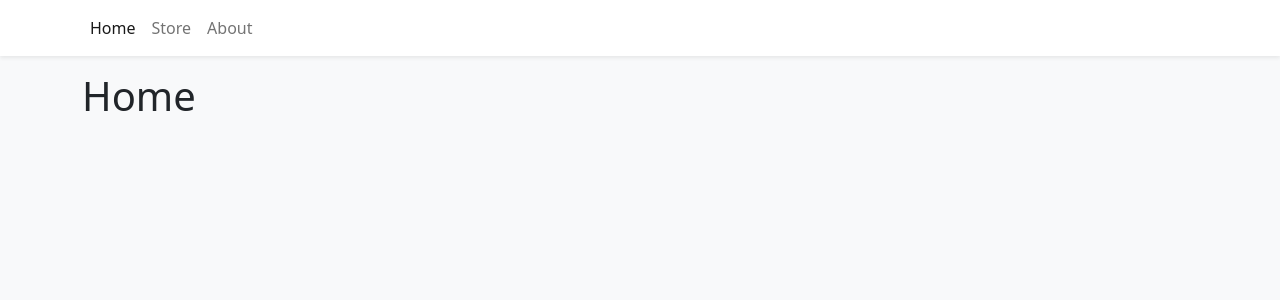
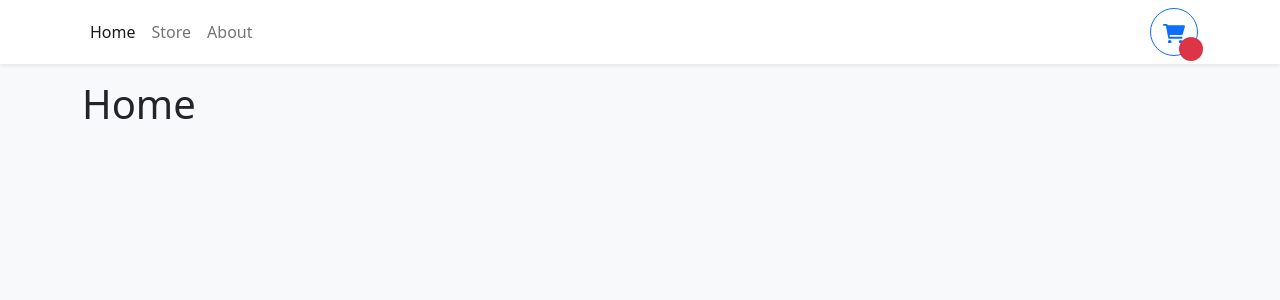
Before and after one commit to isaacflorez/shopping-cart, a React (Vite) app: page / in a window 1280 px wide. Shown: the top 300 px of the page. Built offline with nearby package versions, Linux system fonts and the light colour scheme.

Commit message:
Established nav bar Cart icon and items div

```diff
--- a/src/components/Navbar.tsx
+++ b/src/components/Navbar.tsx
@@ -1,15 +1,44 @@
-import { Container, Nav, Navbar as NavbarBs } from "react-bootstrap"
+import { Button, Container, Nav, Navbar as NavbarBs } from "react-bootstrap"
 import { NavLink } from "react-router-dom"
 
 export function Navbar(){
     return (
-    <NavbarBs className="bg-white shadow-sm mb-3">
+    <NavbarBs sticky="top" className="bg-white shadow-sm mb-3">
         <Container>
             <Nav className="me-auto">
                 <Nav.Link to="/" as={NavLink}> Home</Nav.Link>
                 <Nav.Link to="/Store" as={NavLink}> Store</Nav.Link>
                 <Nav.Link to="/About" as={NavLink}> About</Nav.Link>
             </Nav>
+            <Button
+            // onClick={openCart}
+                style={{ width: "3rem", height: "3rem", position: "relative" }}
+                variant="outline-primary"
+                className="rounded-circle"
+            >
+            <svg
+              xmlns="http://www.w3.org/2000/svg"
+              viewBox="0 0 576 512"
+              fill="currentColor"
+            >
+              <path d="M96 0C107.5 0 117.4 8.19 119.6 19.51L121.1 32H541.8C562.1 32 578.3 52.25 572.6 72.66L518.6 264.7C514.7 278.5 502.1 288 487.8 288H170.7L179.9 336H488C501.3 336 512 346.7 512 360C512 373.3 501.3 384 488 384H159.1C148.5 384 138.6 375.8 136.4 364.5L76.14 48H24C10.75 48 0 37.25 0 24C0 10.75 10.75 0 24 0H96zM128 464C128 437.5 149.5 416 176 416C202.5 416 224 437.5 224 464C224 490.5 202.5 512 176 512C149.5 512 128 490.5 128 464zM512 464C512 490.5 490.5 512 464 512C437.5 512 416 490.5 416 464C416 437.5 437.5 416 464 416C490.5 416 512 437.5 512 464z" />
+            </svg>
+
+            <div
+              className="rounded-circle bg-danger d-flex justify-content-center align-items-center"
+              style={{
+                color: "white",
+                width: "1.5rem",
+                height: "1.5rem",
+                position: "absolute",
+                bottom: 0,
+                right: 0,
+                transform: "translate(25%, 25%)",
+              }}
+            >
+              {/* {cartQuantity} */}
+            </div>
+          </Button>
         </Container>
     </NavbarBs>
     )
```
